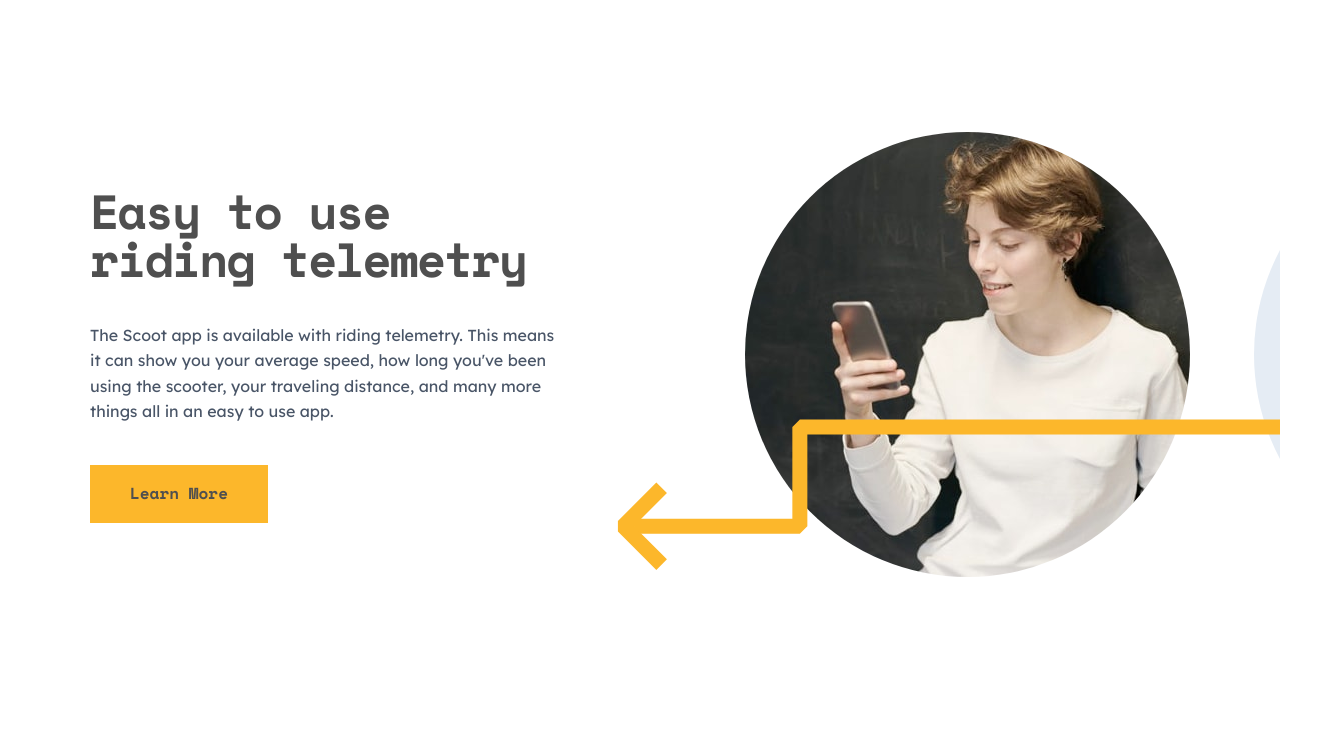
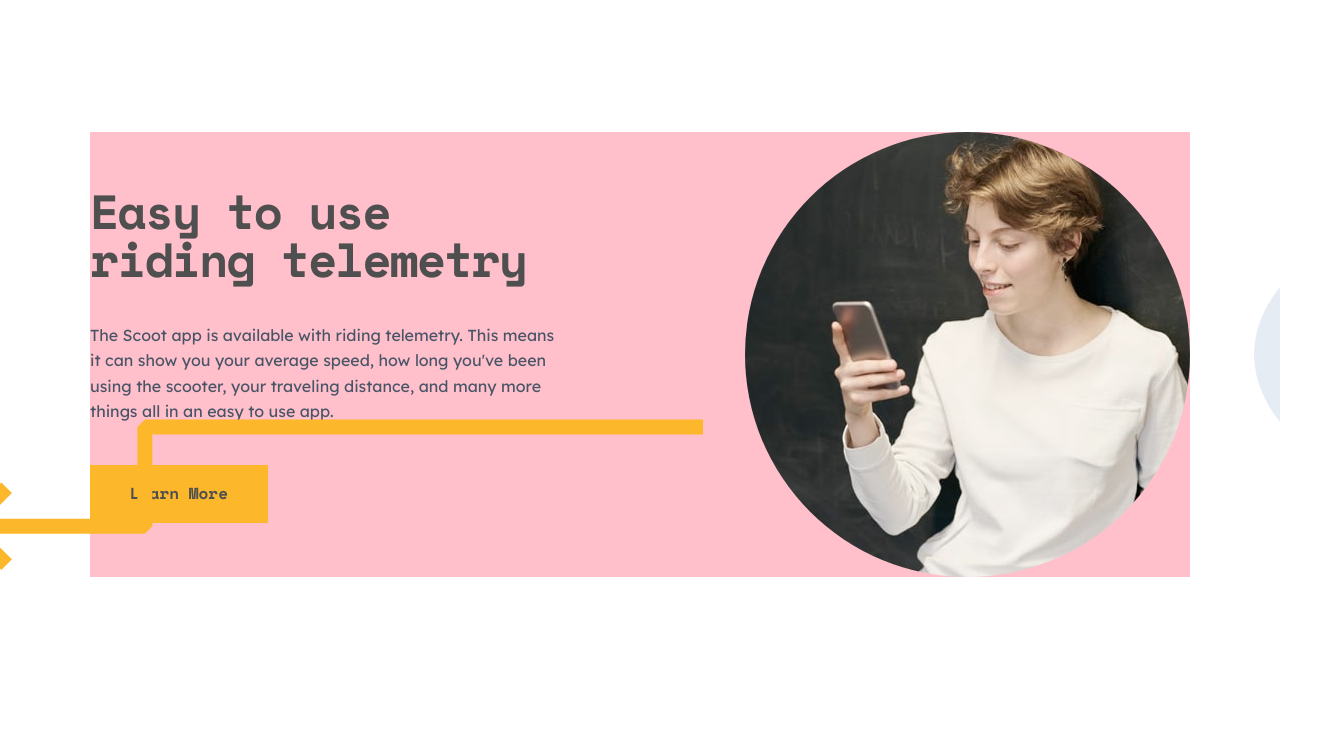
Before and after one commit to Dudeldups/FM-scoot-website, a React (Vite) app: page / in a window 1280 px wide. Shown: the part 1200-1935 px from the top of the page, 1344 px wide, since content can reach past the window. Built offline with nearby package versions, Linux system fonts and the light colour scheme.

Commit message:
added HighlightContainer

```diff
--- /dev/null
+++ b/src/components/HighlightContainer/HighlightContainer.tsx
@@ -0,0 +1,26 @@
+import { StyledHighlightContainer } from "./styles";
+
+type HighlightContainerProps = {
+  className?: string;
+  children?: React.ReactNode;
+  reversedArrow?: boolean;
+  as?: keyof JSX.IntrinsicElements;
+};
+
+const HighlightContainer = ({
+  className,
+  children,
+  reversedArrow,
+  as,
+}: HighlightContainerProps) => {
+  return (
+    <StyledHighlightContainer
+      className={className}
+      $reversedArrow={reversedArrow}
+      as={as}>
+      {children}
+    </StyledHighlightContainer>
+  );
+};
+
+export default HighlightContainer;
--- /dev/null
+++ b/src/components/HighlightContainer/styles.ts
@@ -0,0 +1,131 @@
+import styled from "styled-components";
+import { media } from "../../utils/media";
+import basePath from "../../utils/basePath";
+
+type props = {
+  $reversedArrow?: boolean;
+};
+
+export const StyledHighlightContainer = styled.div<props>`
+  display: flex;
+  flex-direction: column;
+  align-items: center;
+  gap: 3.5rem;
+  text-align: center;
+
+  ${media.min("lg")`
+    flex-direction: row;
+    justify-content: space-between;
+    gap: 5rem;
+    text-align: left;
+  `}
+
+  &:nth-of-type(1) {
+    position: relative;
+
+    &::after {
+      content: "";
+      z-index: -1;
+      position: absolute;
+      inset: 0;
+      transform: translateX(calc(100% + 4rem));
+      background: ${({ theme }) => theme.colors.lightGrey};
+      border-radius: 50%;
+    }
+  }
+
+  &:nth-of-type(1) {
+    background: pink;
+    // first arrow from right
+
+    div:nth-of-type(1)::before {
+      content: url("${basePath}assets/images/patterns/left-downward-arrow.svg");
+      position: absolute;
+      inset: auto auto 0 0;
+
+      ${media.min("md")`
+        left: -8rem;
+      `}
+    }
+  }
+
+  &:nth-of-type(2) {
+    // second arrow from left
+    div:nth-of-type(1)::before {
+      content: url("${basePath}assets/images/patterns/right-arrow.svg");
+      position: absolute;
+      inset: 0 50% auto auto;
+      transform: translateX(4rem);
+
+      ${media.min("md")`
+        transform: translateX(-2rem);
+      `}
+    }
+
+    // the second <li> has the circle on the left
+    div:nth-of-type(1)::after {
+      transform: translateX(calc(-100% - 3rem));
+    }
+  }
+
+  &:nth-of-type(3) {
+    // arrow from right
+    div:nth-of-type(1)::before {
+      content: url("${basePath}assets/images/patterns/left-downward-arrow.svg");
+      position: absolute;
+      inset: 50% 50% auto auto;
+      transform: translate(95%, -105%);
+    }
+  }
+
+  // uneven li are row-reversed on lg mq
+  &:nth-child(odd) {
+    ${media.min("lg")`
+      flex-direction: row-reverse;
+    `}
+  }
+
+  img {
+    width: 100%;
+    max-width: 27.8125rem;
+    border-radius: 50%;
+  }
+
+  // second div in each li with the text
+  div:nth-of-type(2) {
+    display: flex;
+    flex-direction: column;
+    align-items: center;
+    gap: 2rem;
+    max-width: 35.8125rem;
+
+    ${media.min("md")`
+      gap: 2.5rem;
+    `}
+
+    ${media.min("lg")`
+      align-items: flex-start;
+      max-width: 29.5rem;
+    `}
+  }
+
+  h3 {
+    max-width: 16ch;
+    font-size: 2rem;
+    letter-spacing: -0.0894rem;
+    color: ${({ theme }) => theme.colors.gray};
+
+    ${media.min("md")`
+      font-size: 3rem;
+      letter-spacing: -0.1338rem;
+    `}
+
+    ${media.min("lg")`
+      max-width: unset;
+    `}
+  }
+
+  p {
+    color: ${({ theme }) => theme.colors.darkNavy};
+  }
+`;
--- a/src/pages/Home/ExplanationSecttion/ExplanationSection.tsx
+++ b/src/pages/Home/ExplanationSecttion/ExplanationSection.tsx
@@ -1,5 +1,6 @@
 import { NearYouImg, PaymentsImg, TelemetryImg } from "../../../assets/images";
 import Btn from "../../../components/Btn/Btn";
+import HighlightContainer from "../../../components/HighlightContainer/HighlightContainer";
 import { StyledExplanationSection } from "./styles";
 
 type ExplanationSectionProps = {
@@ -11,7 +12,7 @@ const ExplanationSection = ({ className }: ExplanationSectionProps) => {
     <StyledExplanationSection className={className}>
       <h2 className="sr-only">What Scoot Offers</h2>
       <ul>
-        <li>
+        <HighlightContainer as="li">
           <div>
             <img
               src={TelemetryImg}
@@ -28,9 +29,9 @@ const ExplanationSection = ({ className }: ExplanationSectionProps) => {
             </p>
             <Btn to="/about">Learn More</Btn>
           </div>
-        </li>
+        </HighlightContainer>
 
-        <li>
+        <HighlightContainer as="li">
           <div>
             <img
               src={NearYouImg}
@@ -47,9 +48,9 @@ const ExplanationSection = ({ className }: ExplanationSectionProps) => {
             </p>
             <Btn to="/about">Learn More</Btn>
           </div>
-        </li>
+        </HighlightContainer>
 
-        <li>
+        <HighlightContainer as="li">
           <div>
             <img src={PaymentsImg} alt="A person taking money from a wallet." />
           </div>
@@ -63,7 +64,7 @@ const ExplanationSection = ({ className }: ExplanationSectionProps) => {
             </p>
             <Btn to="/about">Learn More</Btn>
           </div>
-        </li>
+        </HighlightContainer>
       </ul>
     </StyledExplanationSection>
   );
--- a/src/pages/Home/ExplanationSecttion/styles.ts
+++ b/src/pages/Home/ExplanationSecttion/styles.ts
@@ -1,5 +1,4 @@
 import styled from "styled-components";
-import basePath from "../../../utils/basePath";
 import { media } from "../../../utils/media";
 
 export const StyledExplanationSection = styled.section`
@@ -28,126 +27,4 @@ export const StyledExplanationSection = styled.section`
       padding-inline: ${({ theme }) => theme.contentPadding.lg};
     `}
   }
-
-  li {
-    display: flex;
-    flex-direction: column;
-    align-items: center;
-    gap: 3.5rem;
-    text-align: center;
-
-    ${media.min("lg")`
-      flex-direction: row;
-      justify-content: space-between;
-      gap: 5rem;
-      text-align: left;
-    `}
-  }
-
-  div:nth-of-type(1) {
-    position: relative;
-
-    &::after {
-      content: "";
-      z-index: -1;
-      position: absolute;
-      inset: 0;
-      transform: translateX(calc(100% + 4rem));
-      background: ${({ theme }) => theme.colors.lightGrey};
-      border-radius: 50%;
-    }
-  }
-
-  li:nth-of-type(1) {
-    // first arrow from right
-    div:nth-of-type(1)::before {
-      content: url("${basePath}assets/images/patterns/left-downward-arrow.svg");
-      position: absolute;
-      inset: auto auto 0 0;
-
-      ${media.min("md")`
-        left: -8rem;
-      `}
-    }
-  }
-
-  li:nth-of-type(2) {
-    // second arrow from left
-    div:nth-of-type(1)::before {
-      content: url("${basePath}assets/images/patterns/right-arrow.svg");
-      position: absolute;
-      inset: 0 50% auto auto;
-      transform: translateX(4rem);
-
-      ${media.min("md")`
-        transform: translateX(-2rem);
-      `}
-    }
-
-    // the second <li> has the circle on the left
-    div:nth-of-type(1)::after {
-      transform: translateX(calc(-100% - 3rem));
-    }
-  }
-
-  li:nth-of-type(3) {
-    // arrow from right
-    div:nth-of-type(1)::before {
-      content: url("${basePath}assets/images/patterns/left-downward-arrow.svg");
-      position: absolute;
-      inset: 50% 50% auto auto;
-      transform: translate(95%, -105%);
-    }
-  }
-
-  // uneven li are row-reversed on lg mq
-  li:nth-child(odd) {
-    ${media.min("lg")`
-      flex-direction: row-reverse;
-    `}
-  }
-
-  img {
-    width: 100%;
-    max-width: 27.8125rem;
-    border-radius: 50%;
-  }
-
-  // second div in each li with the text
-  div:nth-of-type(2) {
-    display: flex;
-    flex-direction: column;
-    align-items: center;
-    gap: 2rem;
-    max-width: 35.8125rem;
-
-    ${media.min("md")`
-      gap: 2.5rem;
-    `}
-
-    ${media.min("lg")`
-      align-items: flex-start;
-      max-width: 29.5rem;
-    `}
-  }
-
-  h3 {
-    max-width: 16ch;
-    font-size: 2rem;
-    letter-spacing: -0.0894rem;
-    color: ${({ theme }) => theme.colors.gray};
-
-    ${media.min("md")`
-      font-size: 3rem;
-      letter-spacing: -0.1338rem;
-    `}
-
-    ${media.min("lg")`
-      max-width: unset;
-    `}
-  }
-
-  p {
-    color: ${({ theme }) => theme.colors.darkNavy};
-  }
 `;
```
